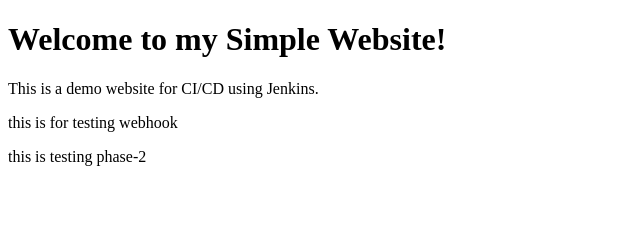
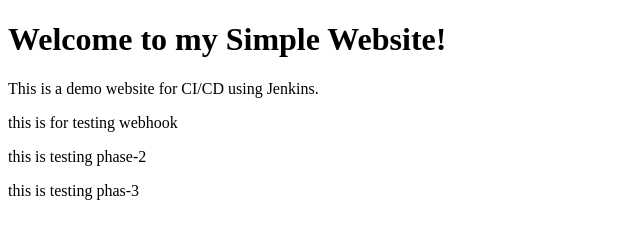
Before and after one commit to basyalsunil/sampleweb, a plain HTML site: page index.html in a window 1280 px wide. Shown: the whole page, without its empty margins (0-640 px from the left). Drawn offline with Linux system fonts and the light colour scheme.

Commit message:
Update index.html

```diff
--- a/index.html
+++ b/index.html
@@ -10,5 +10,6 @@
     <p>This is a demo website for CI/CD using Jenkins.</p>
     <p>this is for testing webhook</p>
     <p>this is testing phase-2</p>
+    <p>this is testing phas-3</p>
 </body>
 </html>
```
